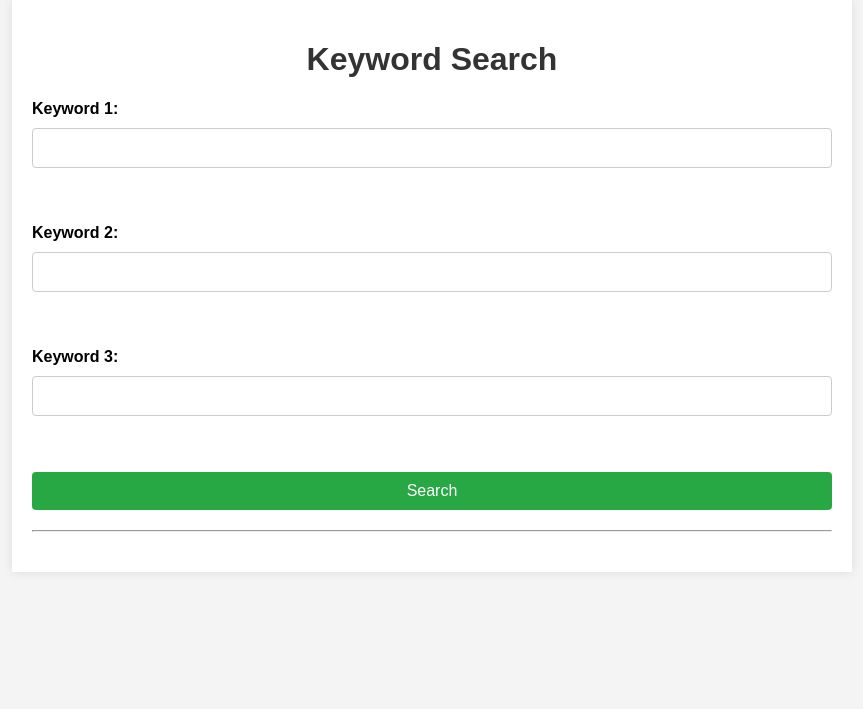
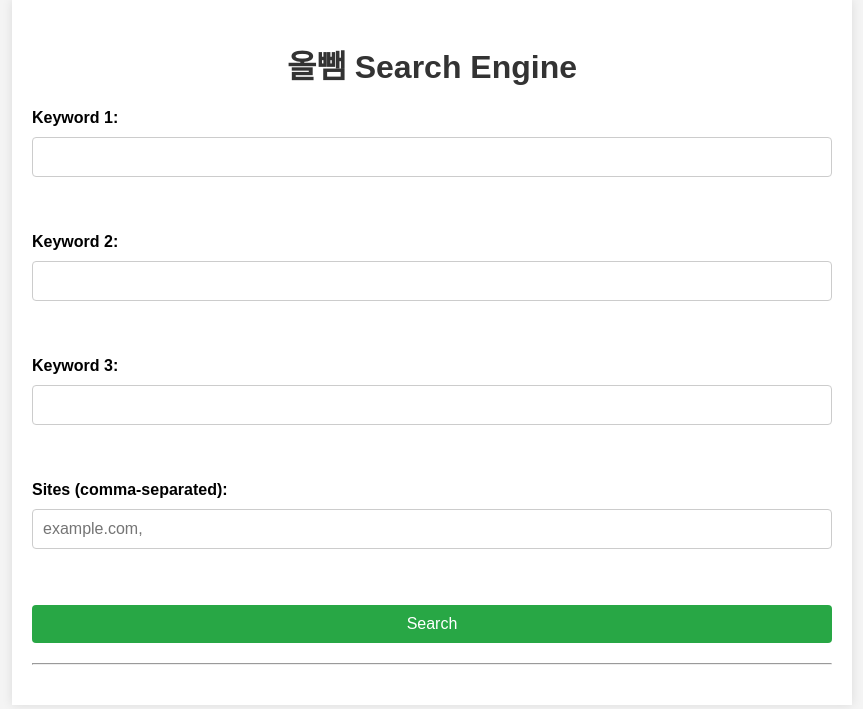
Before and after one commit to rap0at/crawler2, a Flask app: page / in a window 1280 px wide. Shown: the top 709 px of the page, without its empty margins (208-1071 px from the left). Run offline with Flask 3, Linux system fonts and the light colour scheme.

Commit message:
Update index.html

```diff
--- a/templates/index.html
+++ b/templates/index.html
@@ -3,12 +3,16 @@
 <head>
     <meta charset="UTF-8">
     <meta name="viewport" content="width=device-width, initial-scale=1.0">
-    <title>Keyword Search</title>
+    <title>올뺌 Keyword Search</title>
     <link rel="stylesheet" href="{{ url_for('static', filename='style.css') }}">
+    <link rel="shortcut icon" href="/img/favicon.ico">
+    <link rel="shortcut icon" href="favicon.ico">
+    <link rel="icon" href="/img/favicon.ico">
+    <link rel="icon" href="favicon.ico">
 </head>
 <body>
     <div class="container">
-        <h1>Keyword Search</h1>
+        <h1>올뺌 Search Engine</h1>
         <form method="post" class="search-form">
             <label for="keyword1">Keyword 1:</label>
             <input type="text" id="keyword1" name="keyword1"><br><br>
@@ -16,6 +20,8 @@
             <input type="text" id="keyword2" name="keyword2"><br><br>
             <label for="keyword3">Keyword 3:</label>
             <input type="text" id="keyword3" name="keyword3"><br><br>
+            <label for="sites">Sites (comma-separated):</label>
+            <input type="text" id="sites" name="sites" placeholder="example.com,"><br><br>
             <input type="submit" value="Search">
         </form>
 
```
